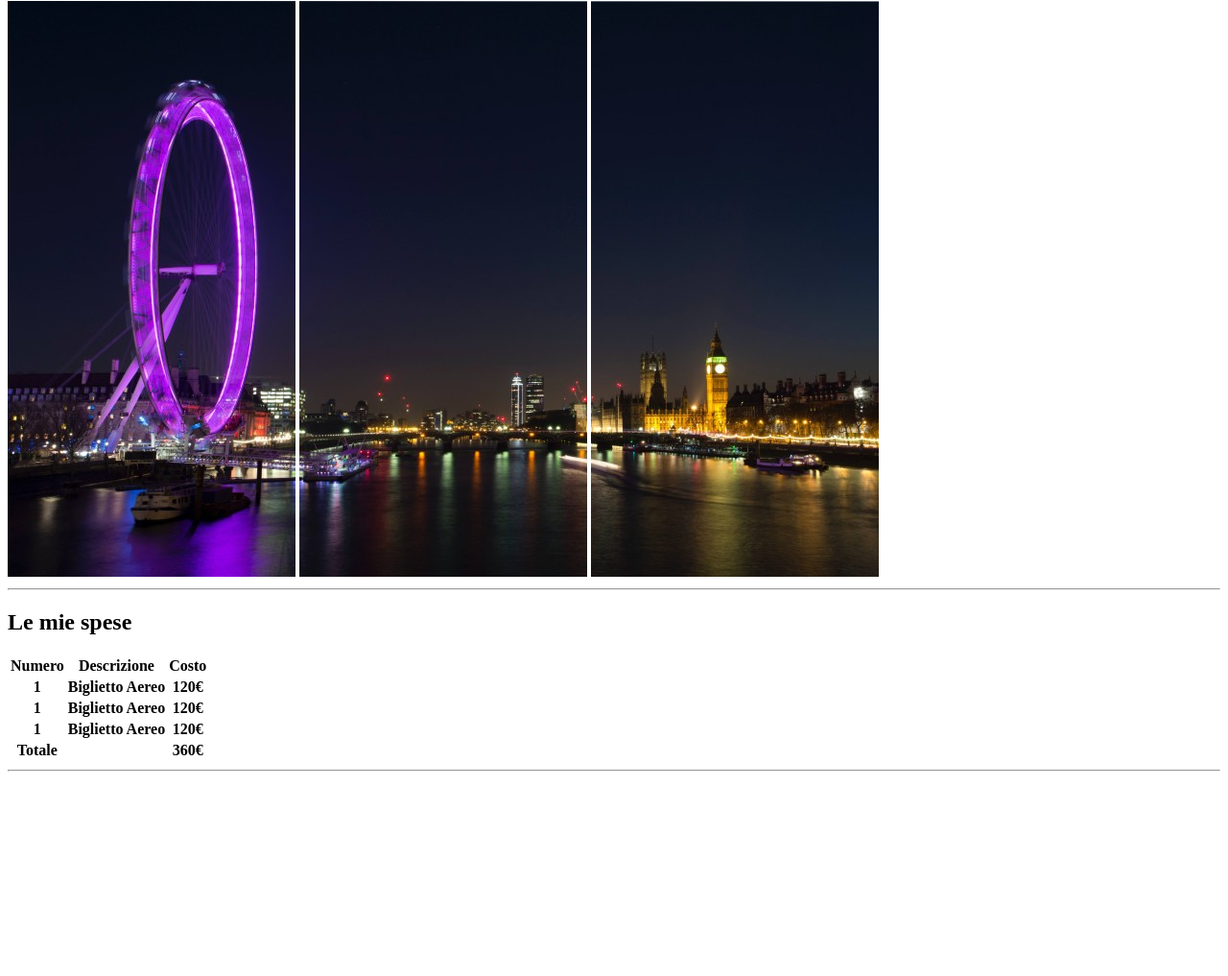
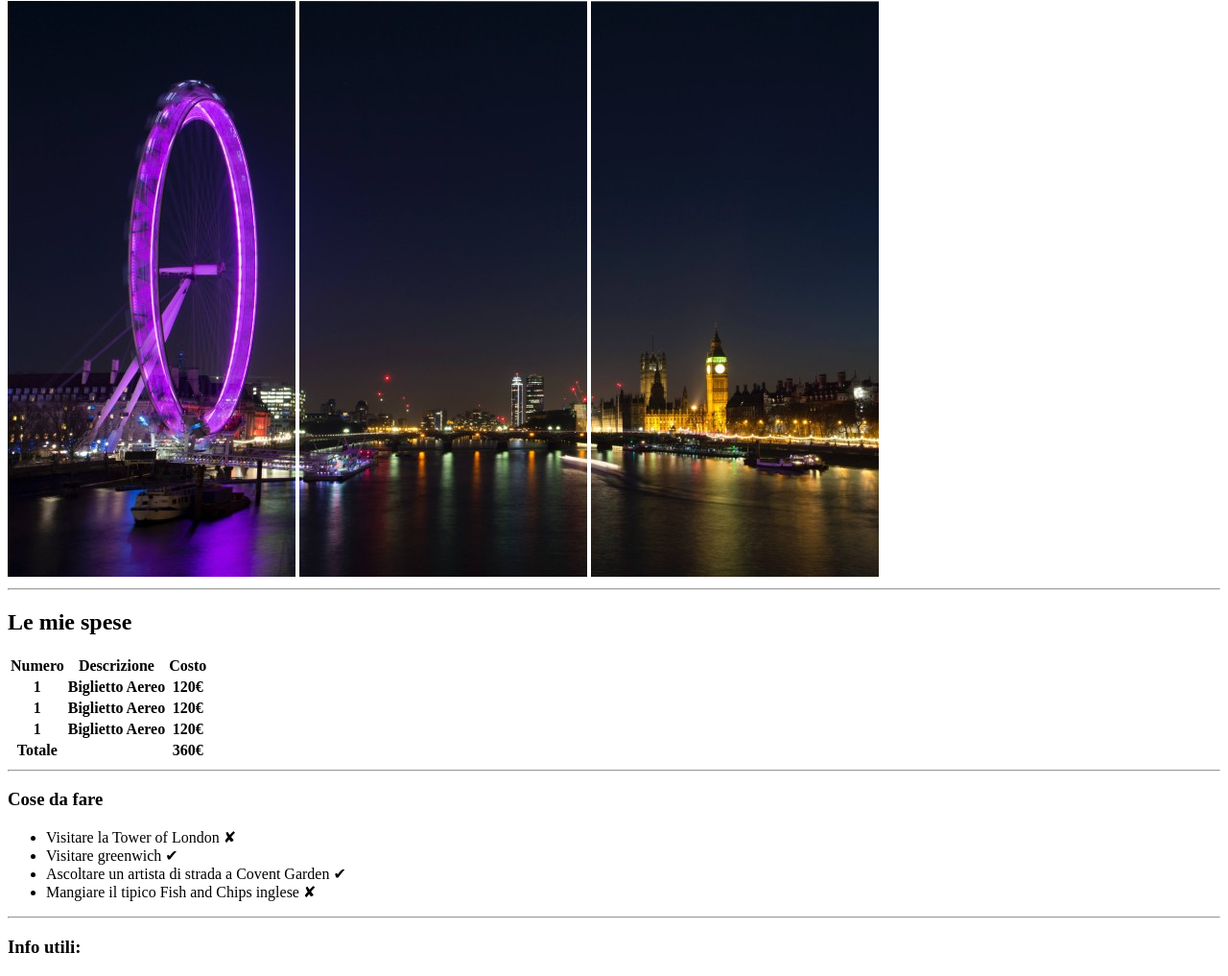
Before and after one commit to AlessandroBonifazi/html-london-trip, a plain HTML site: page index.html in a window 1280 px wide. Shown: the part 79-1096 px from the top of the page at 96% size. Before the commit the page ends 891 px from the top, so only its background shows below. Drawn offline with Linux system fonts and the light colour scheme.

Commit message:
sezione cose da fare

```diff
--- a/index.html
+++ b/index.html
@@ -16,6 +16,7 @@
     <img src="img/pexels-bill-emrich-230794-1.jpg">
     <img src="img/pexels-bill-emrich-230794-2.jpg">
     <hr>
+
     <!--sezione le mie spese-->
     <h2>Le mie spese</h2>
     <!--tabella-->
@@ -56,6 +57,21 @@
     </table>
     <hr>
 
+    <!--sezione cose da fare-->
+    <h3>Cose da fare</h3>
+    <ul>
+        <li>Visitare la Tower of London &#10008;</li>
+        <li>Visitare greenwich &#10004;</li>
+        <li>Ascoltare un artista di strada a Covent Garden &#10004;</li>
+        <li>Mangiare il tipico Fish and Chips inglese &#10008;</li>
+    </ul>
+    <hr>
+
+    <!--sezione info-->
+    <h3>Info utili:</h3>
+    <ol>
+
+    </ol>
 </body>
 
 </html>
```
